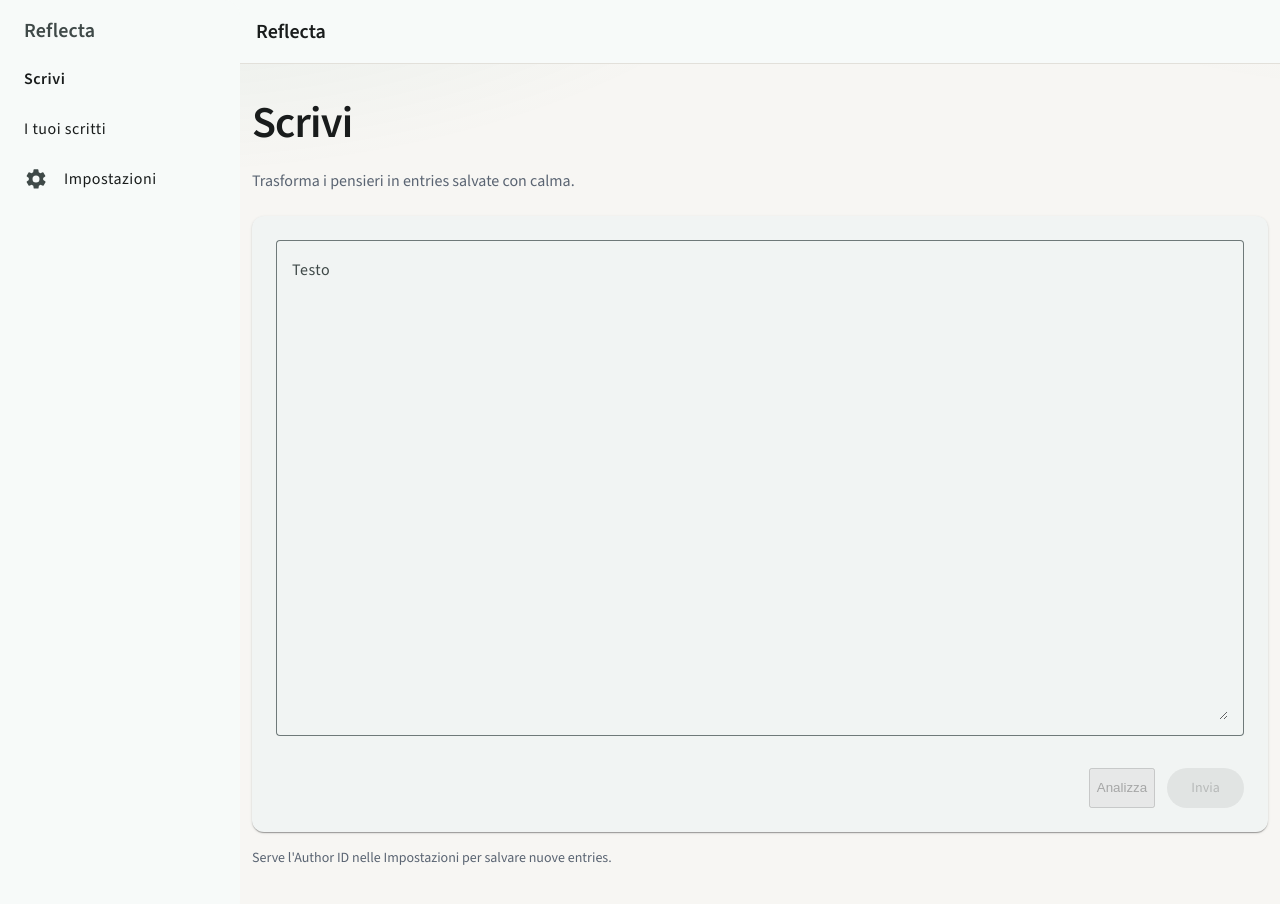
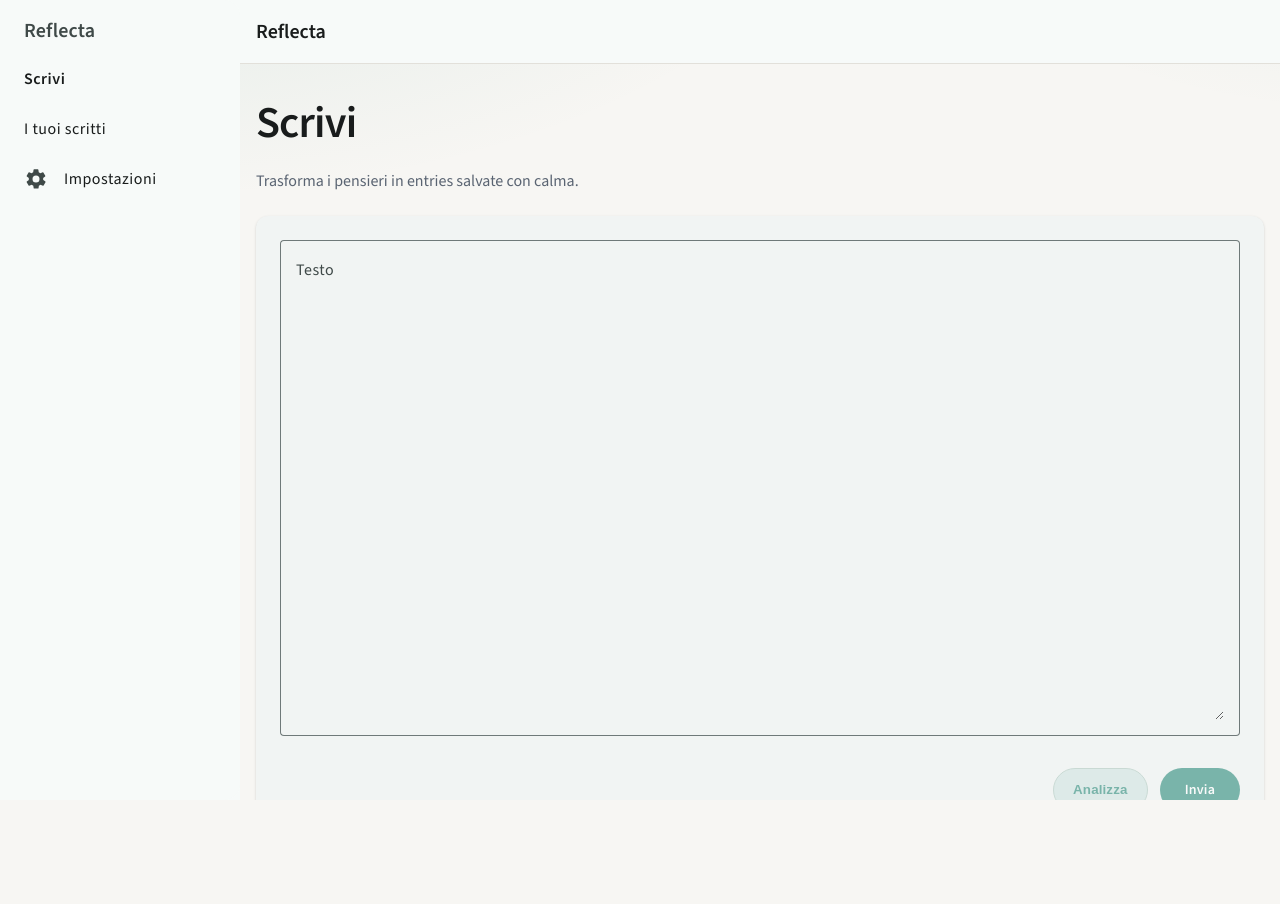
Before and after one commit to carlo-ddm/reflecta, an Angular app in the folder apps/web/: page / in a window 1280 px wide. Shown: the top 904 px of the page. After the commit the page ends 800 px from the top, so only its background shows below. Built offline with nearby package versions, Linux system fonts and the light colour scheme.

Commit message:
fix(web): unify button styles and layout

```diff
--- a/apps/web/src/app/app.scss
+++ b/apps/web/src/app/app.scss
@@ -7,6 +7,13 @@
 
 .app-shell {
   height: 100%;
+  width: 100%;
+  overflow: hidden;
+}
+
+.mat-sidenav-container {
+  height: 100vh;
+  width: 100%;
 }
 
 .app-shell__skip {
@@ -30,11 +37,22 @@
 
 .app-shell__sidenav {
   width: 240px;
+  min-width: 240px;
+  flex: 0 0 240px;
   padding: var(--s-4) 0;
+  height: 100%;
+  overflow-x: hidden;
+}
+
+.app-shell__sidenav .mat-drawer-inner-container {
+  overflow-x: hidden;
 }
 
 .mat-sidenav-content {
   background: var(--bg-gradient);
+  overflow-x: hidden;
+  min-width: 0;
+  min-height: 100vh;
 }
 
 .app-shell__brand {
@@ -48,6 +66,15 @@
 
 .app-shell__nav {
   padding-top: var(--s-2);
+}
+
+.app-shell__nav .mat-mdc-list-item {
+  width: calc(100% - 16px);
+  box-sizing: border-box;
+}
+
+.app-shell__nav .mdc-list-item__content {
+  min-width: 0;
 }
 
 .app-shell__nav-icon {
@@ -82,16 +109,22 @@
 
 .app-shell__main {
   padding: var(--s-6) 0 var(--s-7);
+  overflow-x: hidden;
 }
 
 .app-shell__container {
-  width: min(var(--container-width), 100% - var(--s-5));
+  width: 100%;
+  max-width: var(--container-width);
   margin-inline: auto;
+  padding-inline: var(--s-4);
+  box-sizing: border-box;
 }
 
 @media (max-width: 900px) {
   .app-shell__sidenav {
     width: min(80vw, 280px);
+    min-width: 0;
+    flex: 0 0 auto;
   }
 }
 
--- a/apps/web/src/app/pages/page-components/entries/entries.page.html
+++ b/apps/web/src/app/pages/page-components/entries/entries.page.html
@@ -24,7 +24,7 @@
           <mat-card-content>
             <div class="entries-empty__title">Errore</div>
             <div class="entries-empty__text">{{ errorMessage() }}</div>
-            <a class="entries-empty__cta" routerLink="/">Torna a Scrivi</a>
+            <a class="entries-empty__cta rf-button rf-button--tonal" routerLink="/">Scrivi</a>
           </mat-card-content>
         </mat-card>
         } @else if (entryPreviewList().length > 0) {
@@ -39,7 +39,7 @@
           <mat-card-content>
             <div class="entries-empty__title">Ancora nessuna entry</div>
             <div class="entries-empty__text">Scrivi la prima entry e poi torna qui.</div>
-            <a class="entries-empty__cta" routerLink="/">Vai a Scrivi</a>
+            <a class="entries-empty__cta rf-button rf-button--tonal" routerLink="/">Scrivi</a>
           </mat-card-content>
         </mat-card>
 
--- a/apps/web/src/app/pages/page-components/entries/entries.page.scss
+++ b/apps/web/src/app/pages/page-components/entries/entries.page.scss
@@ -79,6 +79,15 @@
   background: var(--surface-2);
   text-decoration: none;
   font-weight: var(--fw-medium);
+  transition: background-color var(--t-fast) var(--ease),
+    border-color var(--t-fast) var(--ease),
+    box-shadow var(--t-fast) var(--ease),
+    transform var(--t-fast) var(--ease);
+}
+
+.entries-empty__cta:hover {
+  box-shadow: var(--sh-1);
+  transform: translateY(-1px);
 }
 
 .entries-list {
--- a/apps/web/src/app/pages/page-components/entry-detail/entry-detail.page.html
+++ b/apps/web/src/app/pages/page-components/entry-detail/entry-detail.page.html
@@ -4,15 +4,17 @@
       <h1 class="page__title">Entry</h1>
       <div class="page__actions">
         <button
-          mat-stroked-button
-          color="warn"
+          mat-button
+          class="rf-button rf-button--ghost"
           type="button"
           (click)="openDeleteDialog()"
           [disabled]="isDeleting()"
         >
           {{ isDeleting() ? 'Elimino...' : 'Elimina entry' }}
         </button>
-        <a mat-button routerLink="/entries">Torna alla lista dei tuoi scritti</a>
+        <a mat-button class="rf-button rf-button--tonal" routerLink="/entries">
+          Torna alla lista dei tuoi scritti
+        </a>
       </div>
     </div>
     <p class="page__subtitle">Rilettura completa dello scritto, con analisi (se presente).</p>
--- a/apps/web/src/app/pages/page-components/settings/settings.page.html
+++ b/apps/web/src/app/pages/page-components/settings/settings.page.html
@@ -47,6 +47,7 @@
           <button
             mat-tonal-button
             color="primary"
+            class="rf-button rf-button--tonal"
             type="button"
             (click)="saveAuthorId()"
             [disabled]="!canSaveAuthorId"
@@ -56,6 +57,7 @@
           <button
             mat-button
             color="warn"
+            class="rf-button rf-button--ghost"
             type="button"
             (click)="openRemoveConfirm()"
             [disabled]="!canRemoveAuthorId"
--- a/apps/web/src/app/pages/page-components/write/analysis-dialog.ui.ts
+++ b/apps/web/src/app/pages/page-components/write/analysis-dialog.ui.ts
@@ -35,8 +35,16 @@ import { MatButtonModule } from '@angular/material/button';
       </div>
     </mat-dialog-content>
     <mat-dialog-actions align="end">
-      <button mat-button mat-dialog-close>Annulla</button>
-      <button mat-flat-button color="primary" [mat-dialog-close]="true">Salva</button>
+      <button mat-button class="rf-button rf-button--tonal" mat-dialog-close>
+        Annulla
+      </button>
+      <button
+        mat-flat-button
+        class="rf-button rf-button--primary"
+        [mat-dialog-close]="true"
+      >
+        Salva
+      </button>
     </mat-dialog-actions>
   `,
   styles: [
--- a/apps/web/src/app/pages/page-components/write/write.page.html
+++ b/apps/web/src/app/pages/page-components/write/write.page.html
@@ -32,6 +32,7 @@
           <div class="editor__actions" aria-label="Azioni">
             <button
               mat-tonal-button
+              class="rf-button rf-button--tonal"
               type="button"
               [disabled]="!hasContent || !hasAuthorId"
               (click)="openAnalysisDialog()"
@@ -41,6 +42,7 @@
             <button
               mat-flat-button
               color="primary"
+              class="rf-button rf-button--primary"
               type="submit"
               [disabled]="!hasContent || !hasAuthorId"
             >
--- a/apps/web/src/app/ui/ui-components/confirm-dialog/confirm-dialog.ui.ts
+++ b/apps/web/src/app/ui/ui-components/confirm-dialog/confirm-dialog.ui.ts
@@ -19,12 +19,14 @@ export interface ConfirmDialogData {
       <p class="confirm-dialog__message">{{ data.message }}</p>
     </mat-dialog-content>
     <mat-dialog-actions align="end">
-      <button mat-button mat-dialog-close>
+      <button mat-button class="rf-button rf-button--tonal" mat-dialog-close>
         {{ data.cancelLabel ?? 'Annulla' }}
       </button>
       <button
         mat-flat-button
-        [color]="data.tone ?? 'primary'"
+        class="rf-button"
+        [class.rf-button--primary]="(data.tone ?? 'primary') !== 'warn'"
+        [class.rf-button--ghost]="(data.tone ?? 'primary') === 'warn'"
         [mat-dialog-close]="true"
       >
         {{ data.confirmLabel ?? 'Conferma' }}
--- a/apps/web/src/styles.scss
+++ b/apps/web/src/styles.scss
@@ -13,6 +13,8 @@
 html,
 body {
   height: 100%;
+  width: 100%;
+  overflow-x: hidden;
 }
 
 body {
--- a/apps/web/src/styles/_material-overrides.scss
+++ b/apps/web/src/styles/_material-overrides.scss
@@ -28,6 +28,104 @@
 .mat-mdc-unelevated-button,
 .mat-mdc-tonal-button {
   box-shadow: var(--sh-1);
+}
+
+.mat-mdc-unelevated-button .mdc-button__label,
+.mat-mdc-tonal-button .mdc-button__label,
+.mat-mdc-outlined-button .mdc-button__label,
+.mat-mdc-text-button .mdc-button__label {
+  font-weight: var(--fw-semibold);
+  letter-spacing: 0.01em;
+}
+
+.mat-mdc-unelevated-button,
+.mat-mdc-tonal-button,
+.mat-mdc-outlined-button,
+.mat-mdc-text-button {
+  min-height: 44px;
+  padding: 0.55rem 1.2rem;
+}
+
+.mat-mdc-tonal-button {
+  background: color-mix(in srgb, var(--accent) 14%, var(--surface));
+  color: var(--fg);
+}
+
+.rf-button {
+  min-height: 44px;
+  border-radius: var(--r-pill);
+  font-weight: var(--fw-semibold);
+  letter-spacing: 0.01em;
+  padding: 0.5rem 1.2rem;
+  display: inline-flex;
+  align-items: center;
+  justify-content: center;
+  text-decoration: none;
+  transition: background-color var(--t-fast) var(--ease),
+    border-color var(--t-fast) var(--ease),
+    box-shadow var(--t-fast) var(--ease),
+    transform var(--t-fast) var(--ease);
+}
+
+.rf-button--tonal {
+  background: color-mix(in srgb, var(--accent) 22%, var(--surface)) !important;
+  color: var(--accent) !important;
+  border: 1px solid color-mix(in srgb, var(--accent) 28%, var(--border)) !important;
+}
+
+.rf-button--tonal:hover {
+  box-shadow: var(--sh-1);
+  transform: translateY(-1px);
+}
+
+.rf-button--tonal:disabled {
+  opacity: 0.6;
+}
+
+.rf-button--primary {
+  background: var(--accent) !important;
+  color: var(--accent-contrast) !important;
+  border: 1px solid transparent !important;
+}
+
+.rf-button--primary:hover {
+  box-shadow: var(--sh-1);
+  transform: translateY(-1px);
+}
+
+.rf-button--primary:disabled {
+  opacity: 0.6;
+}
+
+.rf-button--ghost {
+  border: 1px solid color-mix(in srgb, var(--danger) 32%, var(--border)) !important;
+  color: var(--danger) !important;
+  background: transparent !important;
+}
+
+.rf-button--ghost:hover {
+  box-shadow: var(--sh-1);
+  transform: translateY(-1px);
+}
+
+.rf-button--ghost:disabled {
+  opacity: 0.6;
+}
+
+.rf-button.mat-mdc-button-disabled {
+  opacity: 0.6;
+  transform: none;
+  box-shadow: none;
+}
+
+.mat-mdc-unelevated-button.mat-primary {
+  background: var(--accent);
+  color: var(--accent-contrast);
+}
+
+.mat-mdc-unelevated-button.mat-primary:hover,
+.mat-mdc-unelevated-button.mat-primary:focus-visible {
+  filter: brightness(1.05);
 }
 
 .mat-mdc-unelevated-button:active,
```
